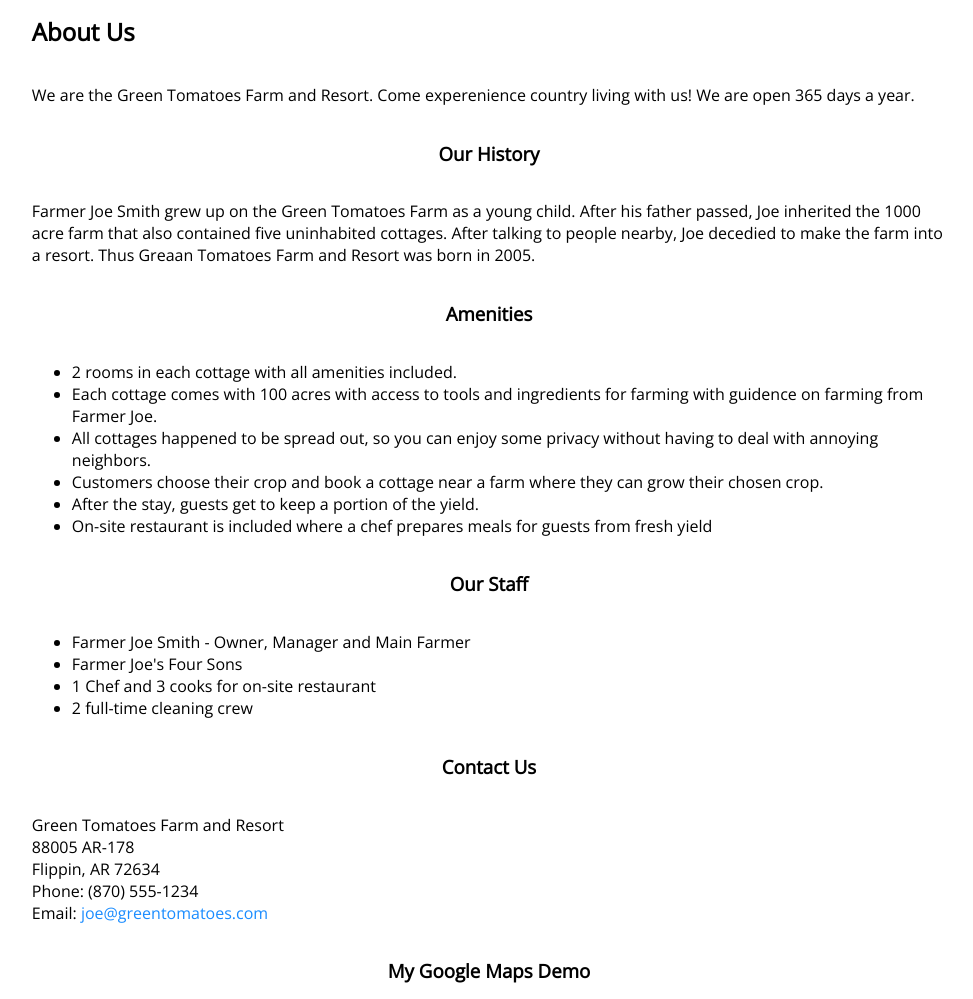
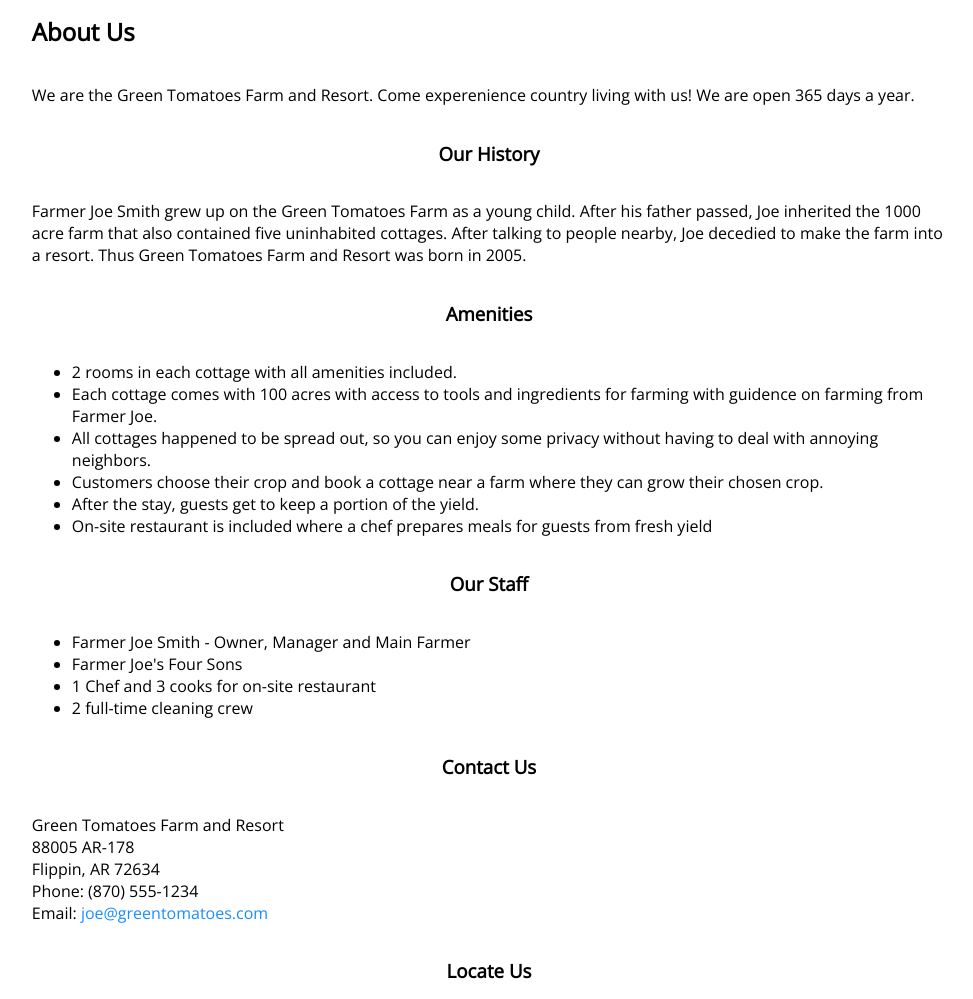
Before and after one commit to Box-Analyst/green-tomatoes, a PHP site: page /about.php in a window 1280 px wide. Shown: the part 133-1132 px from the top of the page, without its empty margins (151-1124 px from the left). Run offline with PHP 8.4, Linux system fonts and the light colour scheme; some libraries are stand-ins or nearby versions.

Commit message:
fixed typos and such

```diff
--- a/about.php
+++ b/about.php
@@ -61,7 +61,7 @@
 	  <h2> About Us</h2>
 	  <p> We are the Green Tomatoes Farm and Resort. Come experenience country living with us! We are open 365 days a year.</p>
 	  <h3>Our History</h3>
-	  <p> Farmer Joe Smith grew up on the Green Tomatoes Farm as a young child. After his father passed, Joe inherited the 1000 acre farm that also contained five uninhabited cottages. After talking to people nearby, Joe decedied to make the farm into a resort. Thus Greaan Tomatoes Farm and Resort was born in 2005.</p>
+	  <p> Farmer Joe Smith grew up on the Green Tomatoes Farm as a young child. After his father passed, Joe inherited the 1000 acre farm that also contained five uninhabited cottages. After talking to people nearby, Joe decedied to make the farm into a resort. Thus Green Tomatoes Farm and Resort was born in 2005.</p>
 
 	  <h3>Amenities</h3>
 	  <ul>
@@ -87,7 +87,7 @@
 	Phone: (870) 555-1234<br>
 	Email: <a href="mailto:joe@greentomatoes.com">joe@greentomatoes.com</a>
 	</p>
-    <h3>My Google Maps Demo</h3>
+    <h3>Locate Us</h3>
     <!--The div element for the map -->
     <div id="map"></div>
     <script>
```
